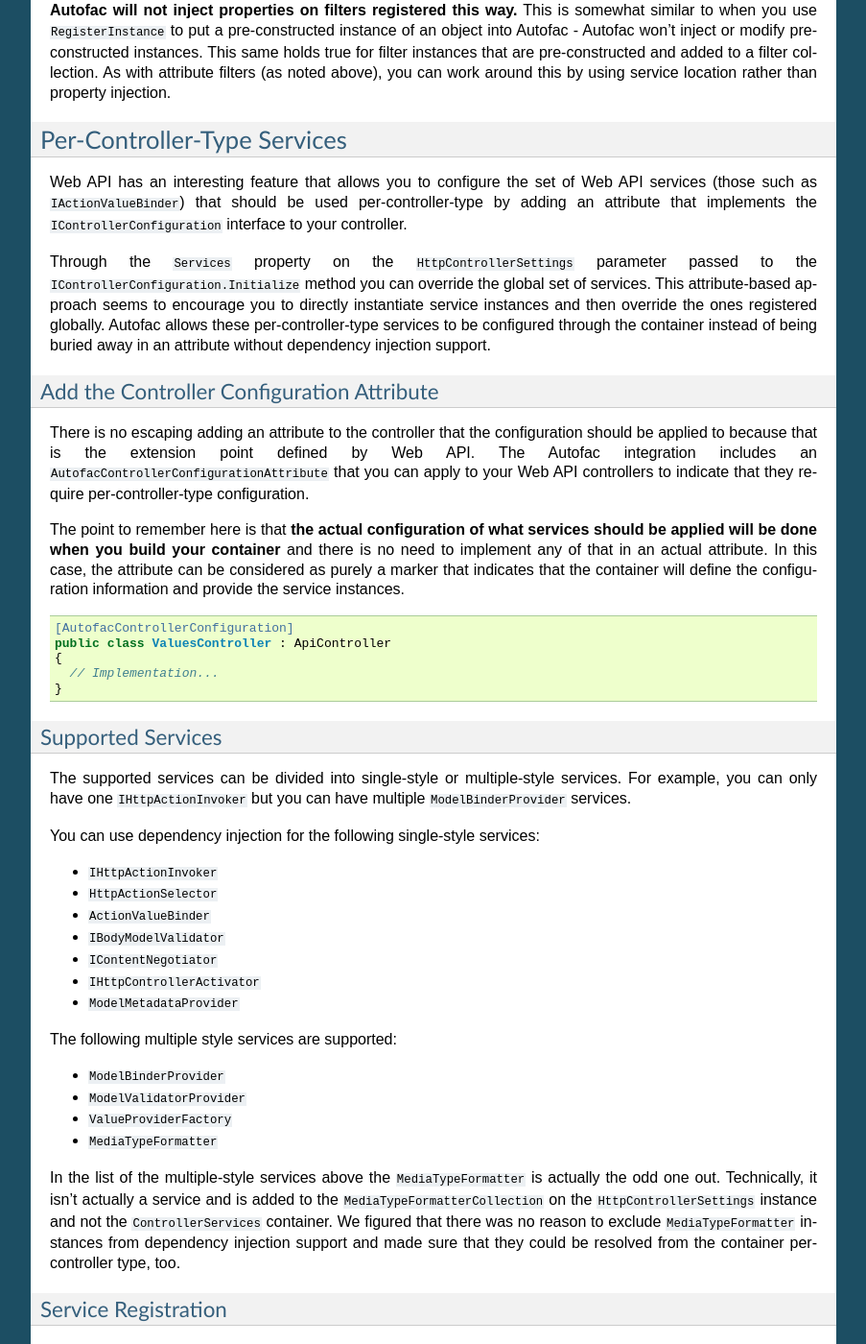
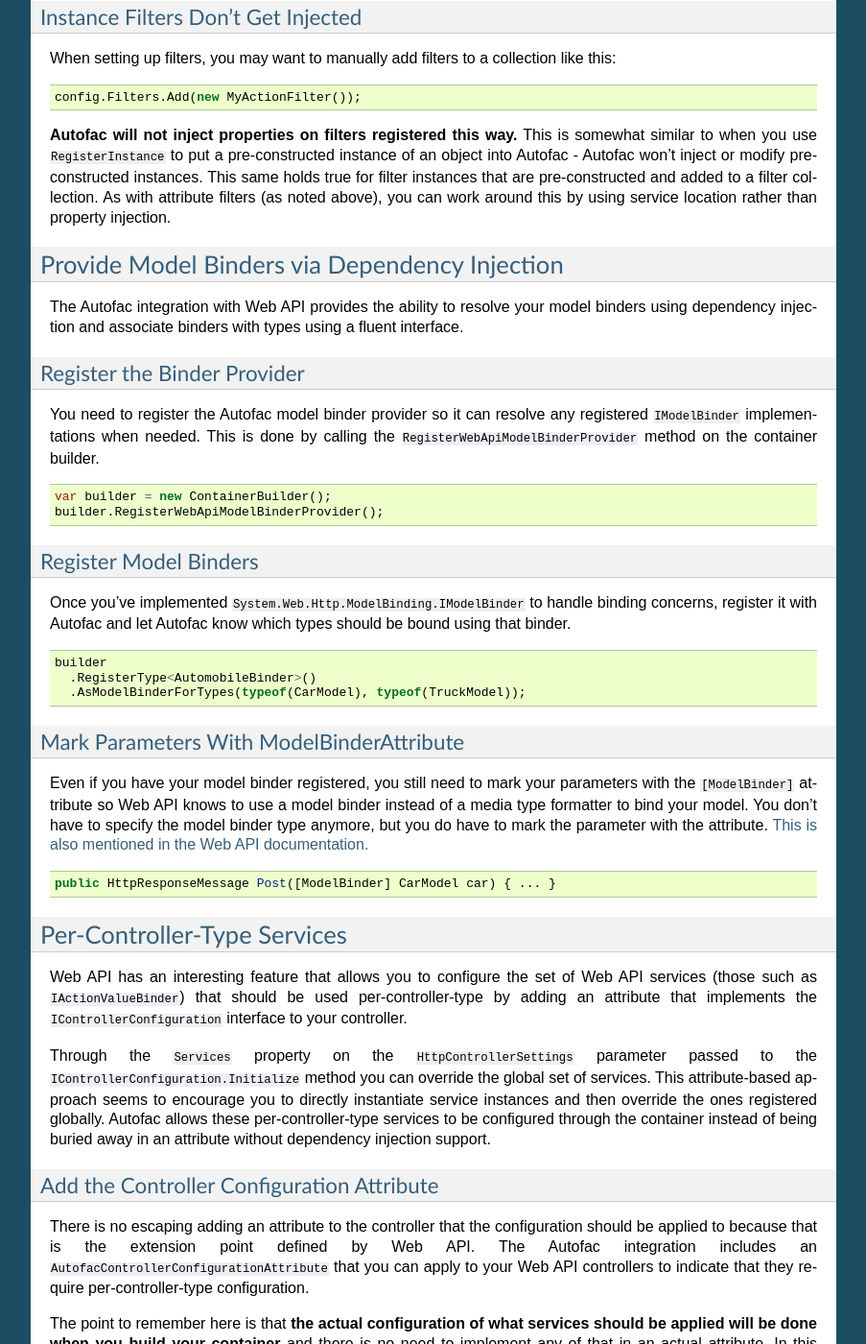
Before and after one commit to autofac/Documentation, a Sphinx documentation site: the page built from docs/integration/webapi.rst, in a window 1280 px wide and 1400 px high, scrolled down 5917 px. Shown: the whole window at 96% size, without its empty margins (198-1101 px from the left). Built offline with Sphinx 7.4.7, drawn with Linux system fonts in a browser that asks for light colours; some of the changed text lies outside the part shown.

Commit message:
Added info on using Web API model binder provider.

```diff
--- a/docs/integration/webapi.rst
+++ b/docs/integration/webapi.rst
@@ -31,6 +31,9 @@
 
       // OPTIONAL: Register the Autofac filter provider.
       builder.RegisterWebApiFilterProvider(config);
+
+      // OPTIONAL: Register the Autofac model binder provider.
+      builder.RegisterWebApiModelBinderProvider();
 
       // Set the dependency resolver to be Autofac.
       var container = builder.Build();
@@ -267,6 +270,41 @@
 
 **Autofac will not inject properties on filters registered this way.** This is somewhat similar to when you use ``RegisterInstance`` to put a pre-constructed instance of an object into Autofac - Autofac won't inject or modify pre-constructed instances. This same holds true for filter instances that are pre-constructed and added to a filter collection. As with attribute filters (as noted above), you can work around this by using service location rather than property injection.
 
+Provide Model Binders via Dependency Injection
+==============================================
+
+The Autofac integration with Web API provides the ability to resolve your model binders using dependency injection and associate binders with types using a fluent interface.
+
+Register the Binder Provider
+----------------------------
+
+You need to register the Autofac model binder provider so it can resolve any registered ``IModelBinder`` implementations when needed. This is done by calling the ``RegisterWebApiModelBinderProvider`` method on the container builder.
+
+.. sourcecode:: csharp
+
+    var builder = new ContainerBuilder();
+    builder.RegisterWebApiModelBinderProvider();
+
+Register Model Binders
+----------------------
+
+Once you've implemented ``System.Web.Http.ModelBinding.IModelBinder`` to handle binding concerns, register it with Autofac and let Autofac know which types should be bound using that binder.
+
+.. sourcecode:: csharp
+
+    builder
+      .RegisterType<AutomobileBinder>()
+      .AsModelBinderForTypes(typeof(CarModel), typeof(TruckModel));
+
+Mark Parameters With ModelBinderAttribute
+-----------------------------------------
+
+Even if you have your model binder registered, you still need to mark your parameters with the ``[ModelBinder]`` attribute so Web API knows to use a model binder instead of a media type formatter to bind your model. You don't have to specify the model binder type anymore, but you do have to mark the parameter with the attribute. `This is also mentioned in the Web API documentation. <https://docs.microsoft.com/en-us/aspnet/web-api/overview/formats-and-model-binding/parameter-binding-in-aspnet-web-api>`_
+
+.. sourcecode:: csharp
+
+    public HttpResponseMessage Post([ModelBinder] CarModel car) { ... }
+
 Per-Controller-Type Services
 ============================
 
```
